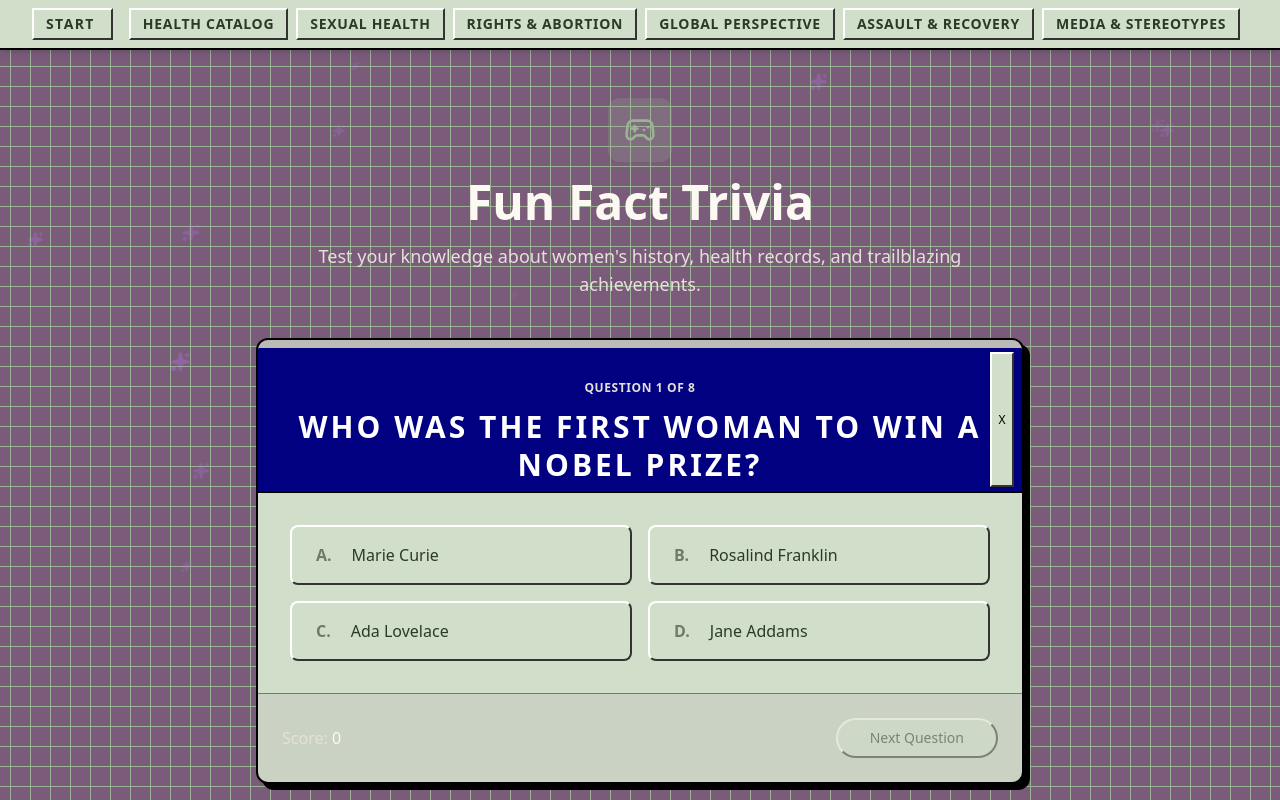
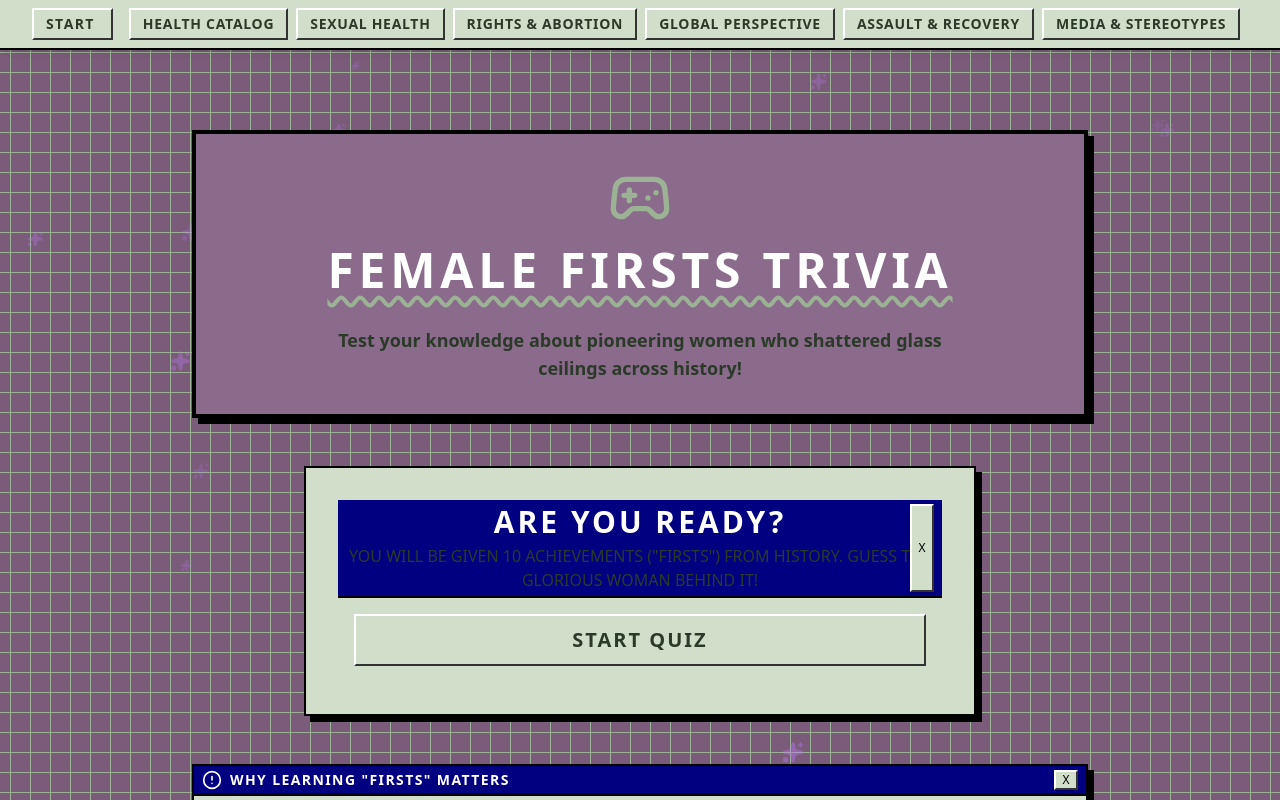
Before and after one commit to tessakd27/womens-resource-compendium, a Next.js app: page /trivia in a window 1280 px wide. Shown: the top 800 px of the page. Built offline with nearby package versions, Linux system fonts and the light colour scheme.

Commit message:
Implement interactive Trivia Game using Sporcle data

```diff
--- a/src/app/trivia/page.tsx
+++ b/src/app/trivia/page.tsx
@@ -1,200 +1,186 @@
 "use client";
 
-import { useState } from "react";
-import { Gamepad2, Award, RefreshCcw, Sparkles } from "lucide-react";
+import { useState, useEffect, useMemo } from "react";
+import { Gamepad2, AlertCircle, Sparkles } from "lucide-react";
 import { Button } from "@/components/ui/button";
-import { Card, CardContent, CardFooter, CardHeader, CardTitle } from "@/components/ui/card";
+import { Card, CardContent, CardHeader, CardTitle, CardDescription } from "@/components/ui/card";
+import { triviaData } from "@/data/trivia";
 
-const questions = [
-    {
-        q: "Who was the first woman to win a Nobel Prize?",
-        options: ["Marie Curie", "Rosalind Franklin", "Ada Lovelace", "Jane Addams"],
-        a: 0,
-        fact: "Marie Curie not only was the first woman to win a Nobel Prize in 1903, she remains the only person to win a Nobel Prize in two different scientific fields (Physics and Chemistry)."
-    },
-    {
-        q: "What percentage of doctors were women in the US in 1970 compared to roughly today?",
-        options: ["2% then vs 20% today", "7% then vs 37% today", "15% then vs 50% today", "5% then vs 25% today"],
-        a: 1,
-        fact: "In 1970, only about 7% of doctors were women in the US. Today, that number has grown to over 37%, and currently, the majority of newly enrolled medical students are women!"
-    },
-    {
-        q: "When did women in the United States gain the legal right to have a credit card in their own name without a male cosigner?",
-        options: ["1920", "1955", "1974", "1988"],
-        a: 2,
-        fact: "The Equal Credit Opportunity Act of 1974 made it illegal for any creditor to discriminate against any applicant on the basis of sex or marital status."
-    },
-    {
-        q: "Which pioneer in computer science is often considered the first computer programmer?",
-        options: ["Grace Hopper", "Katherine Johnson", "Margaret Hamilton", "Ada Lovelace"],
-        a: 3,
-        fact: "Ada Lovelace, an English mathematician from the 1800s, recognized that computing machines had applications beyond pure calculation and published the first algorithm intended to be carried out by such a machine."
-    },
-    {
-        q: "In what year did the FDA approve the first oral contraceptive ('The Pill') for use in the United States?",
-        options: ["1950", "1960", "1970", "1980"],
-        a: 1,
-        fact: "The FDA approved Enovid as the first oral contraceptive in 1960. It revolutionized women's health by giving women unprecedented control over their fertility, leading to massive societal shifts."
-    },
-    {
-        q: "Which country was the first in the world to grant women the right to vote in parliamentary elections?",
-        options: ["United States", "United Kingdom", "New Zealand", "Finland"],
-        a: 2,
-        fact: "New Zealand became the first self-governing country in the world to grant all women the right to vote in 1893, long before the US passed the 19th Amendment in 1920."
-    },
-    {
-        q: "Statistically, what is the most commonly used, highly effective reversible method of birth control worldwide?",
-        options: ["The Pill", "Condoms", "The IUD", "Hormonal Implants"],
-        a: 2,
-        fact: "The Intrauterine Device (IUD) is the most widely used reversible contraceptive globally. It is highly praised for its 'set it and forget it' long-term effectiveness, sometimes lasting over a decade."
-    },
-    {
-        q: "What year did the US Supreme Court initially establish a constitutional right to abortion in Roe v. Wade?",
-        options: ["1965", "1973", "1981", "1992"],
-        a: 1,
-        fact: "The landmark Roe v. Wade decision was issued in 1973, legalizing abortion nationally. It was overturned by the Supreme Court nearly 50 years later in 2022 (Dobbs v. Jackson)."
-    }
-];
+// Helper function to shuffle an array
+const shuffleArray = <T,>(array: T[]) => [...array].sort(() => Math.random() - 0.5);
 
-export default function TriviaGame() {
-    const [currentIndex, setCurrentIndex] = useState(0);
-    const [selectedAnswer, setSelectedAnswer] = useState<number | null>(null);
+export default function TriviaPage() {
+  const [hasStarted, setHasStarted] = useState(false);
+  const [currentQuestionIndex, setCurrentQuestionIndex] = useState(0);
   const [score, setScore] = useState(0);
-    const [showFact, setShowFact] = useState(false);
-    const [gameFinished, setGameFinished] = useState(false);
+  const [isGameOver, setIsGameOver] = useState(false);
 
-    const currentQ = questions[currentIndex];
+  // Shuffled options for the current question
+  const [options, setOptions] = useState<string[]>([]);
+  const [selectedAnswer, setSelectedAnswer] = useState<string | null>(null);
 
-    const handleSelect = (index: number) => {
-        if (showFact) return; // Prevent changing answer after submitted
-        setSelectedAnswer(index);
-        setShowFact(true);
+  // Pick 10 random questions out of our 39 for a game run
+  const gameQuestions = useMemo(() => {
+    return shuffleArray(triviaData).slice(0, 10);
+  }, [hasStarted]); // reshuffle when game restarts
 
-        if (index === currentQ.a) {
+  const currentQuestion = gameQuestions[currentQuestionIndex];
+
+  // Generate 4 randomized options when question changes
+  useEffect(() => {
+    if (!currentQuestion) return;
+
+    // Get all false answers
+    const allNames = triviaData.map(t => t.name).filter(name => name !== currentQuestion.name);
+    // Shuffle and pick 3
+    const falseAnswers = shuffleArray(allNames).slice(0, 3);
+
+    setOptions(shuffleArray([currentQuestion.name, ...falseAnswers]));
+    setSelectedAnswer(null); // Reset selection
+  }, [currentQuestionIndex, currentQuestion]);
+
+  const handleAnswerSelect = (answer: string) => {
+    if (selectedAnswer) return; // Prevent double-clicking
+    setSelectedAnswer(answer);
+
+    if (answer === currentQuestion.name) {
       setScore(s => s + 1);
     }
+
+    // Auto-advance after 1.5 seconds
+    setTimeout(() => {
+      if (currentQuestionIndex + 1 < gameQuestions.length) {
+        setCurrentQuestionIndex(i => i + 1);
+      } else {
+        setIsGameOver(true);
+      }
+    }, 1500);
   };
 
-    const nextQuestion = () => {
-        if (currentIndex < questions.length - 1) {
-            setCurrentIndex(currentIndex + 1);
-            setSelectedAnswer(null);
-            setShowFact(false);
-        } else {
-            setGameFinished(true);
-        }
+  const restartGame = () => {
+    setHasStarted(false);
+    setCurrentQuestionIndex(0);
+    setScore(0);
+    setIsGameOver(false);
+    setTimeout(() => setHasStarted(true), 100); // trigger reshuffle
   };
 
-    const restart = () => {
-        setCurrentIndex(0);
-        setSelectedAnswer(null);
-        setShowFact(false);
-        setScore(0);
-        setGameFinished(false);
-    };
-
-    if (gameFinished) {
   return (
-            <div className="max-w-2xl mx-auto flex flex-col items-center justify-center min-h-[50vh] animate-in zoom-in duration-500">
-                <div className="inline-flex h-20 w-20 items-center justify-center rounded-full bg-primary/20 mb-6 relative">
-                    <Award className="h-10 w-10 text-primary" />
-                    <Sparkles className="h-6 w-6 text-yellow-500 absolute -top-1 -right-1" />
-                </div>
-                <h1 className="text-4xl font-bold font-heading mb-4 text-center">Trivia Complete!</h1>
-                <p className="text-xl text-muted-foreground mb-8 text-center max-w-md">
-                    You scored <span className="font-bold text-primary">{score}</span> out of {questions.length}. Thank you for playing and learning with us!
-                </p>
-                <Button onClick={restart} size="lg" className="rounded-full px-8 h-14 text-lg">
-                    <RefreshCcw className="mr-2 h-5 w-5" /> Play Again
-                </Button>
-            </div>
-        );
-    }
-
-    return (
-        <div className="max-w-3xl mx-auto animate-in fade-in duration-500">
-            <div className="text-center space-y-4 mb-10">
-                <div className="inline-flex h-16 w-16 items-center justify-center rounded-3xl bg-primary/20 mb-4 transition-colors duration-300">
-                    <Gamepad2 className="h-8 w-8 text-primary" />
-                </div>
-                <h1 className="text-4xl md:text-5xl font-bold font-heading">Fun Fact Trivia</h1>
-                <p className="text-lg text-muted-foreground">
-                    Test your knowledge about women&apos;s history, health records, and trailblazing achievements.
+    <div className="max-w-4xl mx-auto space-y-12 pb-12 pt-8">
+      {/* Page Header */}
+      <div className="flex flex-col items-center text-center space-y-4 border-4 border-black bg-secondary p-8 retro-shadow text-white relative z-20">
+        <Gamepad2 className="h-16 w-16 mb-4 text-primary" />
+        <h1 className="text-5xl font-bold font-heading uppercase tracking-widest decoration-wavy decoration-4 underline-offset-8 decoration-primary underline">
+          Female Firsts Trivia
+        </h1>
+        <p className="font-sans font-bold text-lg pt-4 max-w-2xl">
+          Test your knowledge about pioneering women who shattered glass ceilings across history!
         </p>
       </div>
 
-            <Card className="border-border/60 bg-card rounded-3xl overflow-hidden">
-                <div className="h-2 w-full bg-secondary/30 relative">
-                    <div
-                        className="absolute top-0 left-0 h-full bg-primary transition-all duration-500"
-                        style={{ width: `${((currentIndex) / questions.length) * 100}%` }}
-                    />
+      {!hasStarted && !isGameOver && (
+        <Card className="retro-shadow border-4 border-black bg-card max-w-2xl mx-auto text-center p-8 relative z-20">
+          <CardHeader>
+            <CardTitle className="font-heading text-3xl">Are you ready?</CardTitle>
+            <CardDescription className="text-base text-card-foreground">
+              You will be given 10 achievements ("firsts") from history. Guess the glorious woman behind it!
+            </CardDescription>
+          </CardHeader>
+          <CardContent>
+            <Button size="lg" className="px-12 py-6 text-xl uppercase font-bold tracking-widest bg-primary text-black hover:bg-primary/80 border-2 border-black" onClick={() => setHasStarted(true)}>
+              Start Quiz
+            </Button>
+          </CardContent>
+        </Card>
+      )}
+
+      {hasStarted && !isGameOver && (
+        <div className="space-y-6 relative z-20">
+          <div className="flex justify-between items-center bg-primary px-6 py-2 border-2 border-black retro-shadow-sm font-bold uppercase text-black font-sans">
+            <span>Score: {score}</span>
+            <span>Question {currentQuestionIndex + 1} of {gameQuestions.length}</span>
           </div>
-                <CardHeader className="text-center pb-2 pt-8">
-                    <div className="text-xs font-bold uppercase tracking-wider text-muted-foreground mb-3">
-                        Question {currentIndex + 1} of {questions.length}
+
+          <Card className="retro-shadow border-4 border-black bg-card">
+            <CardContent className="p-8 md:p-12 space-y-8">
+              <div className="text-center space-y-2">
+                <span className="text-primary-foreground font-bold uppercase text-sm tracking-widest">Achievement Clue</span>
+                <h2 className="text-2xl md:text-3xl font-heading font-bold text-black border-2 bg-white/80 border-black p-6 tracking-wide">
+                  "{currentQuestion?.clue}"
+                </h2>
               </div>
-                    <CardTitle className="text-2xl md:text-3xl font-heading leading-tight px-4">
-                        {currentQ.q}
-                    </CardTitle>
-                </CardHeader>
 
-                <CardContent className="p-6 md:p-8 space-y-4">
-                    <div className="grid sm:grid-cols-2 gap-4">
-                        {currentQ.options.map((option, idx) => {
-                            const isSelected = selectedAnswer === idx;
-                            const isCorrect = idx === currentQ.a;
-                            let btnClass = "h-auto py-4 px-6 text-left justify-start items-center text-base rounded-2xl whitespace-normal break-words";
+              <div className="grid grid-cols-1 sm:grid-cols-2 gap-4">
+                {options.map((option, idx) => {
+                  let btnState = "bg-white hover:bg-neutral-100 text-black"; // Default
 
-                            if (showFact) {
-                                if (isCorrect) {
-                                    btnClass += " bg-emerald-500/20 border-emerald-500 text-emerald-700 dark:text-emerald-400 border-2";
-                                } else if (isSelected) {
-                                    btnClass += " bg-destructive/20 border-destructive text-destructive border-2";
+                  if (selectedAnswer) {
+                    if (option === currentQuestion.name) {
+                      btnState = "bg-green-400 text-black border-4 border-green-800 pointer-events-none"; // Correct
+                    } else if (option === selectedAnswer) {
+                      btnState = "bg-red-400 text-black border-4 border-red-800 pointer-events-none"; // Wrong picked
                     } else {
-                                    btnClass += " opacity-50";
+                       btnState = "opacity-50 bg-white pointer-events-none"; // Others
                     }
                   }
 
                   return (
                     <Button
                       key={idx}
-                                    variant={showFact ? "outline" : "secondary"}
-                                    className={btnClass}
-                                    onClick={() => handleSelect(idx)}
-                                    disabled={showFact}
+                      variant="outline"
+                      className={`h-auto py-6 px-4 text-base md:text-lg border-2 border-black retro-shadow-sm font-bold justify-start whitespace-normal text-left transition-all ${btnState}`}
+                      onClick={() => handleAnswerSelect(option)}
                     >
-                                    <span className="mr-3 font-bold opacity-60">{String.fromCharCode(65 + idx)}.</span> {option}
+                      {option}
                     </Button>
                   );
                 })}
               </div>
-
-                    {showFact && (
-                        <div className="mt-8 p-6 bg-primary/10 border border-primary/20 rounded-2xl animate-in slide-in-from-bottom-2 duration-300">
-                            <h4 className="font-heading font-bold text-primary text-xl flex items-center gap-2 mb-2">
-                                <Sparkles className="h-5 w-5" /> Did you know?
-                            </h4>
-                            <p className="text-foreground leading-relaxed">
-                                {currentQ.fact}
-                            </p>
+            </CardContent>
+          </Card>
         </div>
       )}
+
+      {isGameOver && (
+        <Card className="retro-shadow border-4 border-black bg-secondary text-white max-w-2xl mx-auto text-center p-8 relative z-20">
+          <CardHeader>
+            <Sparkles className="h-16 w-16 mx-auto mb-4 text-[#00FF00]" />
+            <CardTitle className="font-heading text-4xl uppercase tracking-widest text-[#00FF00] drop-shadow-[2px_2px_0_#000]">
+              Game Over!
+            </CardTitle>
+          </CardHeader>
+          <CardContent className="space-y-6">
+            <div className="text-2xl font-bold bg-black p-4 border-2 border-white inline-block">
+              Final Score: {score} / {gameQuestions.length}
+            </div>
+
+            <p className="text-lg font-sans">
+              {score >= 8 ? "Astounding! You really know your female pioneers!" :
+               score >= 5 ? "Great job! A solid grasp of history." :
+               "Every incorrect answer is just a new fun fact to learn today!"}
+            </p>
+
+            <div className="pt-8">
+              <Button size="lg" className="bg-primary text-black hover:bg-primary/80 border-2 border-black px-8 py-6 uppercase font-bold tracking-widest" onClick={restartGame}>
+                Play Again
+              </Button>
+            </div>
           </CardContent>
+        </Card>
+      )}
 
-                <CardFooter className="bg-secondary/10 border-t p-6 flex justify-between items-center">
-                    <div className="font-medium text-muted-foreground">
-                        Score: <span className="text-foreground">{score}</span>
-                    </div>
-                    <Button
-                        onClick={nextQuestion}
-                        disabled={!showFact}
-                        size="lg"
-                        className="rounded-full px-8"
-                    >
-                        {currentIndex === questions.length - 1 ? "Finish" : "Next Question"}
-                    </Button>
-                </CardFooter>
+      {/* Info Section */}
+      <Card className="border-4 border-black bg-card mt-12 retro-shadow relative z-20">
+        <CardHeader>
+          <CardTitle className="flex items-center gap-2">
+             <AlertCircle className="h-5 w-5" /> Why learning "Firsts" matters
+          </CardTitle>
+        </CardHeader>
+        <CardContent className="space-y-4">
+          <p className="leading-relaxed font-bold">
+            Throughout history, women's monumental achievements have often been overshadowed or omitted from mainstream education. By testing your knowledge on these pioneers, you are actively participating in reclaiming and honoring their remarkable legacies.
+          </p>
+        </CardContent>
       </Card>
     </div>
   );
--- /dev/null
+++ b/src/data/trivia.ts
@@ -0,0 +1,46 @@
+export interface TriviaItem {
+  name: string;
+  clue: string;
+}
+
+export const triviaData: TriviaItem[] = [
+  { name: "Marie Curie", clue: "First woman to win a Nobel Prize (1903)" },
+  { name: "Gertrude Ederle", clue: "First woman to swim the English Channel (1926)" },
+  { name: "Aretha Franklin", clue: "First woman inducted into the Rock and Roll Hall of Fame (1987)" },
+  { name: "Amelia Earhart", clue: "First woman to fly solo across the Atlantic (1932)" },
+  { name: "Judy Garland", clue: "First woman to win the Grammy for Album of the Year (1962)" },
+  { name: "Valentina Tereshkova", clue: "First woman in space (1963)" },
+  { name: "Benazir Bhutto", clue: "First woman to head a democratic government in a Muslim majority nation (1988)" },
+  { name: "Danica Patrick", clue: "First woman to win an IndyCar Series race (2008)" },
+  { name: "Susan B. Anthony", clue: "First woman to be depicted on a circulating US coin (1979)" },
+  { name: "Sandra Day O'Connor", clue: "First woman appointed to the US Supreme Court (1981)" },
+  { name: "Wilma Rudolph", clue: "First American woman to win three gold medals in a single Olympics (1960)" },
+  { name: "Victoria Woodhull", clue: "First woman to run for President of the United States (1872)" },
+  { name: "Edith Wharton", clue: "First woman to win the Pulitzer Prize for Fiction (1921)" },
+  { name: "Vigdís Finnbogadóttir", clue: "First woman in the world to be democratically elected as a head of state (1980)" },
+  { name: "Shannon Eastin", clue: "First woman to officiate an NFL game (2012)" },
+  { name: "Elizabeth Blackwell", clue: "First woman to receive a medical degree in the US (1849)" },
+  { name: "Madam C. J. Walker", clue: "First female self-made millionaire in America" },
+  { name: "Carol Ann Duffy", clue: "First woman appointed Poet Laureate of the United Kingdom (2009)" },
+  { name: "Kathrine Switzer", clue: "First woman to run the Boston Marathon as a numbered entry (1967)" },
+  { name: "Elena Cornaro Piscopia", clue: "First woman to receive an academic degree from a university (1678)" },
+  { name: "Mary E. Clarke", clue: "First woman to achieve the rank of major general in the US Army (1978)" },
+  { name: "Jeannette Rankin", clue: "First woman to hold federal office in the United States (1916)" },
+  { name: "Francesca Caccini", clue: "First woman known to have written an opera (1625)" },
+  { name: "Eileen Collins", clue: "First female pilot and first female commander of a Space Shuttle" },
+  { name: "Bertha von Suttner", clue: "First woman to be awarded the Nobel Peace Prize (1905)" },
+  { name: "Selma Lagerlöf", clue: "First woman to win the Nobel Prize in Literature (1909)" },
+  { name: "Manon Rhéaume", clue: "First woman to play in the NHL (1992)" },
+  { name: "Gertrude B. Elion", clue: "First woman inducted into the National Inventors Hall of Fame (1991)" },
+  { name: "Sirimavo Bandaranaike", clue: "First female prime minister in the world (Ceylon, 1960)" },
+  { name: "Charlotte Cooper", clue: "First woman to win an individual Olympic gold medal (1900)" },
+  { name: "Penny Ann Early", clue: "First woman to play in a professional basketball game (1968)" },
+  { name: "Lucy Stone", clue: "First woman from Massachusetts to earn a college degree (1847)" },
+  { name: "Raymonde de Laroche", clue: "First woman in the world to receive a pilot's license (1910)" },
+  { name: "Junko Tabei", clue: "First woman to reach the summit of Mount Everest (1975)" },
+  { name: "Toni Stone", clue: "First woman to play professional baseball in a major Negro League (1953)" },
+  { name: "Sally Priesand", clue: "First female rabbi in the US (1972)" },
+  { name: "Margaret Thatcher", clue: "First female Prime Minister of the United Kingdom (1979)" },
+  { name: "Kathryn Bigelow", clue: "First woman to win the Academy Award for Best Director (2010)" },
+  { name: "Hedy Lamarr", clue: "Pioneer in frequency-hopping spread spectrum technology" },
+];
```
Lines whose indentation alone changed are shown as unchanged.
